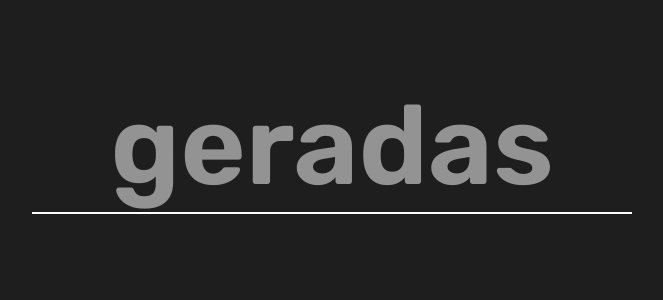
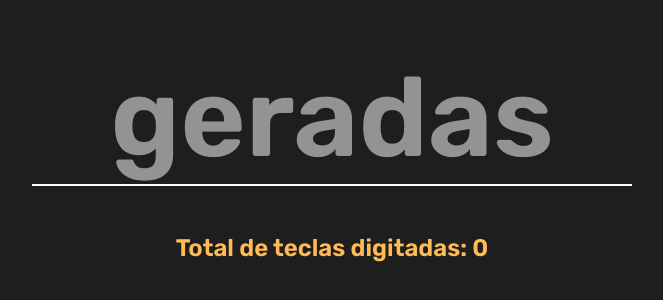
Before and after one commit to BrunoMartinsMoreira/teste-de-digitacao, a React (Create React App) app: page / in a window 1280 px wide. Shown: the part 244-544 px from the top of the page, without its empty margins (308-971 px from the left). Built offline with nearby package versions, Linux system fonts and the light colour scheme.

Commit message:
tentando implementar um contador de caracteres digitados

```diff
--- a/src/App.js
+++ b/src/App.js
@@ -1,7 +1,7 @@
 import React, { useState, useEffect } from "react";
 import wordList from "./resources/words.json";
 
-const MAX_TYPED_KEYS = 30;
+const MAX_TYPED_KEYS = 1000;
 
 const getWord = () => {
   const index = Math.floor(Math.random() * wordList.length);
@@ -34,6 +34,8 @@ const App = () => {
   const [validKeys, setValidKeys] = useState([]);
   const [completedWords, setCompletedWords] = useState([]);
   const [word, setWord] = useState("");
+  //const [countValids, setCountValids] = useState(0);
+  const countKeys = Number(typedKeys.length);
 
   useEffect(() => {
     setWord(getWord());
@@ -47,7 +49,6 @@ const App = () => {
       do {
         newWord = getWord();
       } while (completedWords.includes(newWord));
-
       setWord(newWord);
       //limpar o array validKeys
       setValidKeys([]);
@@ -60,8 +61,8 @@ const App = () => {
     event.preventDefault();
     const { key } = event;
 
-    setTypedKeys(
-      (prevTypedKeys) => [...prevTypedKeys, key].slice(MAX_TYPED_KEYS * -1), // * -1 pra ser -30
+    setTypedKeys((prevTypedKeys) =>
+      [...prevTypedKeys, key].slice(MAX_TYPED_KEYS * -1),
     );
 
     if (isValidKey(key, word)) {
@@ -79,7 +80,8 @@ const App = () => {
         <Word word={word} validKeys={validKeys} />
       </div>
 
-      <div className="typed-keys">{typedKeys ? typedKeys.join(" ") : null}</div>
+      {/*<div className="typed-keys">{typedKeys ? typedKeys.join(" ") : null}</div>*/}
+      <div className="countkeys">Total de teclas digitadas: {countKeys}</div>
 
       <div className="completed-words">
         <ol>
--- a/src/index.css
+++ b/src/index.css
@@ -60,3 +60,13 @@ body {
   width: 600px;
   overflow: hidden;
 }
+.countkeys {
+  font-size: 1.5rem;
+  color: #fb5;
+  margin-top: 3rem;
+}
+.valid {
+  font-size: 1.5rem;
+  color: rgba(90, 180, 38, 0.884);
+  margin-top: 3rem;
+}
```
